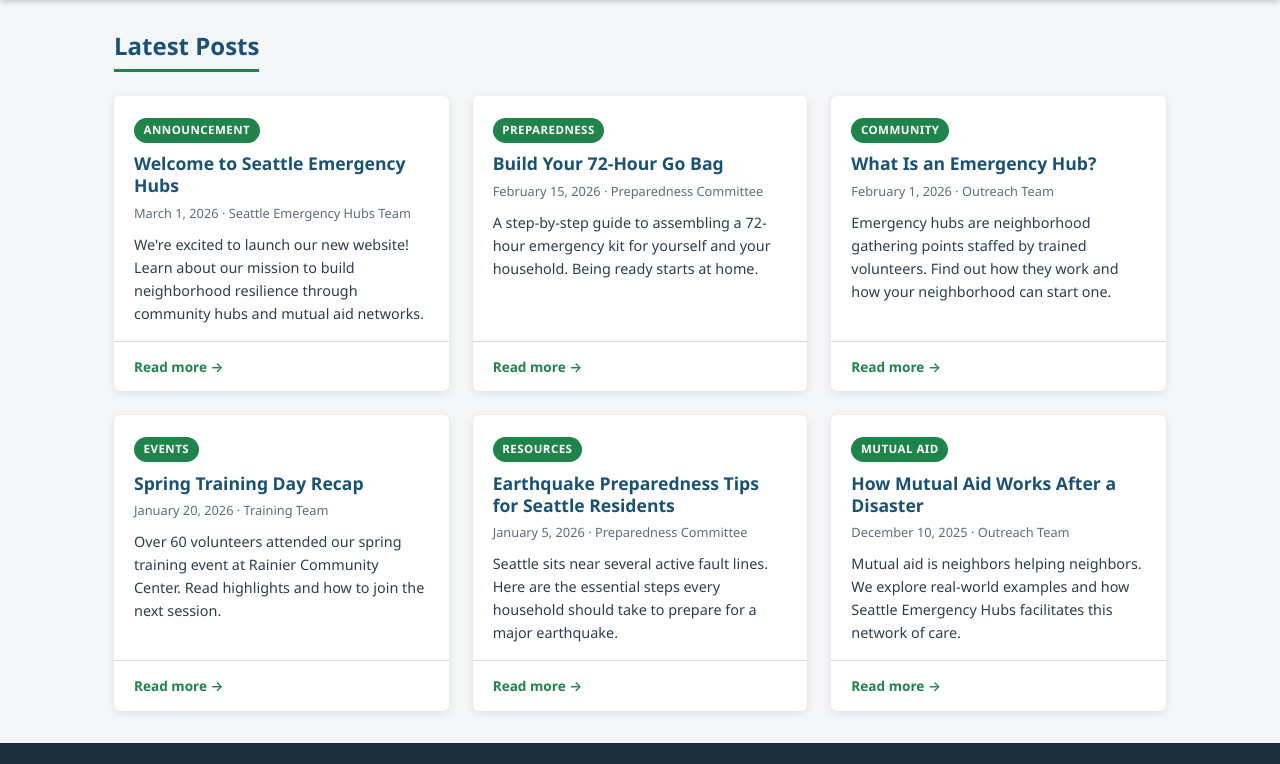
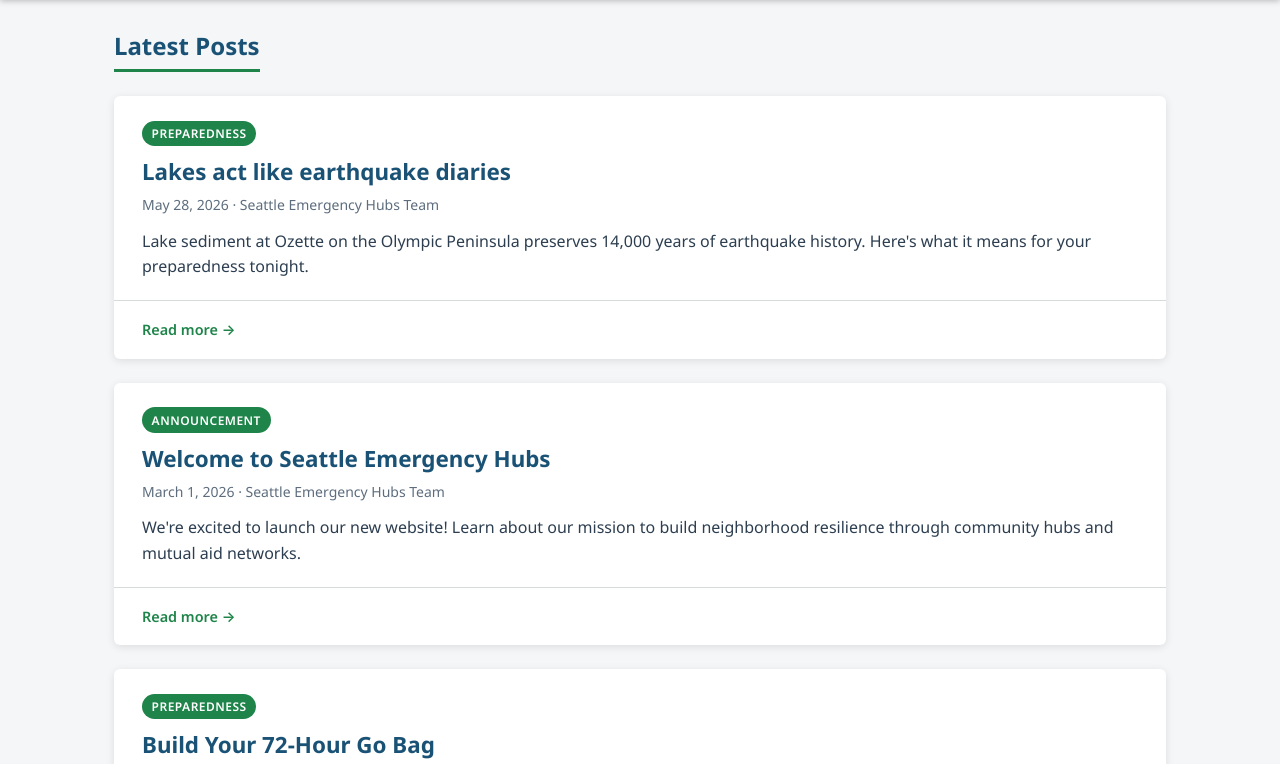
Before and after one commit to electromage/seattle-emergency-hubs-website, a plain HTML site: page index.html in a window 1280 px wide. Shown: the part 69-833 px from the top of the page. Drawn offline with Linux system fonts and the light colour scheme.

Commit message:
update fonts and branding guidelines, add blog, add hub finder

```diff
--- a/content/posts.json
+++ b/content/posts.json
@@ -1,5 +1,13 @@
 {
   "posts": [
+    {
+      "title": "Lakes act like earthquake diaries",
+      "url": "blog/lakes-earthquake-diaries.html",
+      "date": "2026-05-28",
+      "author": "Seattle Emergency Hubs Team",
+      "tag": "Preparedness",
+      "excerpt": "Lake sediment at Ozette on the Olympic Peninsula preserves 14,000 years of earthquake history. Here's what it means for your preparedness tonight."
+    },
     {
       "title": "Welcome to Seattle Emergency Hubs",
       "url": "blog/welcome-to-seattle-emergency-hubs.html",
--- a/css/style.css
+++ b/css/style.css
@@ -1,6 +1,8 @@
 /* =====================================================
    Seattle Emergency Hubs – Main Stylesheet
    ===================================================== */
+
+@import url('https://fonts.googleapis.com/css2?family=Noto+Sans:ital,wght@0,400;0,600;0,700;1,400&display=swap');
 
 /* --- Reset & Base ----------------------------------- */
 *, *::before, *::after {
@@ -31,7 +33,7 @@
 }
 
 body {
-  font-family: 'Segoe UI', system-ui, -apple-system, sans-serif;
+  font-family: 'Noto Sans', system-ui, -apple-system, sans-serif;
   font-size: 1rem;
   line-height: 1.6;
   color: var(--color-text);
@@ -290,8 +292,8 @@
 
 /* --- Blog Posts ------------------------------------- */
 .posts-grid {
-  display: grid;
-  grid-template-columns: repeat(auto-fill, minmax(300px, 1fr));
+  display: flex;
+  flex-direction: column;
   gap: 1.5rem;
 }
 
@@ -310,7 +312,7 @@
 }
 
 .post-card-body {
-  padding: 1.25rem 1.25rem 1rem;
+  padding: 1.5rem 1.75rem 1.25rem;
   flex: 1;
 }
 
@@ -318,18 +320,18 @@
   display: inline-block;
   background: var(--color-secondary);
   color: #fff;
-  font-size: 0.72rem;
+  font-size: 0.75rem;
   font-weight: 600;
   padding: 0.2rem 0.6rem;
   border-radius: 999px;
-  margin-bottom: 0.6rem;
+  margin-bottom: 0.75rem;
   text-transform: uppercase;
   letter-spacing: 0.04em;
 }
 
 .post-card h2 {
-  font-size: 1.1rem;
-  margin-bottom: 0.4rem;
+  font-size: 1.4rem;
+  margin-bottom: 0.5rem;
   border: none;
 }
 .post-card h2 a {
@@ -341,23 +343,23 @@
 }
 
 .post-meta {
-  font-size: 0.8rem;
+  font-size: 0.875rem;
   color: var(--color-muted);
-  margin-bottom: 0.6rem;
+  margin-bottom: 0.75rem;
 }
 
 .post-excerpt {
-  font-size: 0.9rem;
+  font-size: 1rem;
   color: var(--color-text);
 }
 
 .post-card-footer {
-  padding: 0.75rem 1.25rem;
+  padding: 1rem 1.75rem;
   border-top: 1px solid var(--color-border);
 }
 
 .read-more {
-  font-size: 0.85rem;
+  font-size: 0.9rem;
   font-weight: 600;
   color: var(--color-secondary);
 }
--- a/js/components.js
+++ b/js/components.js
@@ -59,6 +59,7 @@
             <li><a href="${prefix}hubs/capitol-hill.html">Capitol Hill Hub</a></li>
             <li><a href="${prefix}hubs/fremont.html">Fremont Hub</a></li>
             <li><a href="${prefix}hubs/rainier-valley.html">Rainier Valley Hub</a></li>
+            <li><a href="https://www.ravennahub.org/home" target="_blank" rel="noopener noreferrer">Ravenna Hub</a></li>
             <li><a href="${prefix}hubs/west-seattle.html">West Seattle Hub</a></li>
           </ul>
         </li>
```
Also changed, not shown: blog/lakes-earthquake-diaries.html (added, +29 -0 lines), branding.html (+1 -1 lines), map.html (+1 -1 lines).
